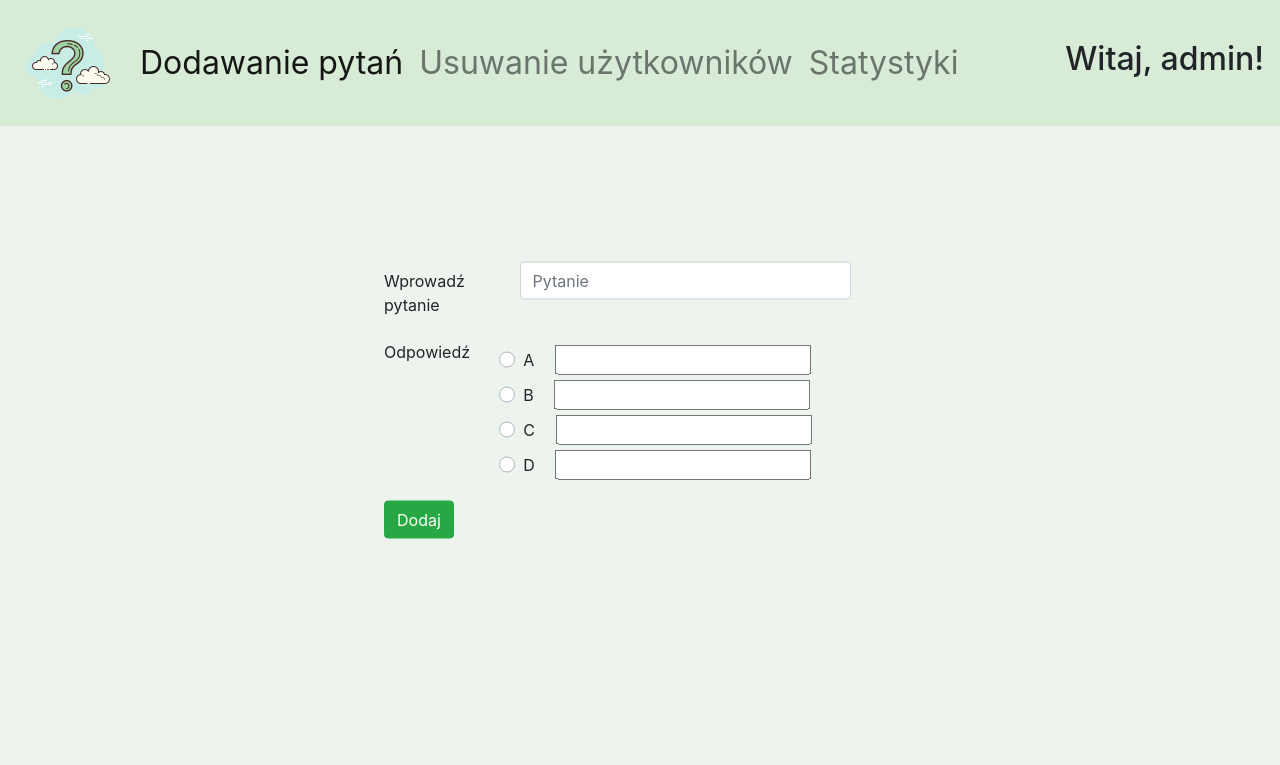
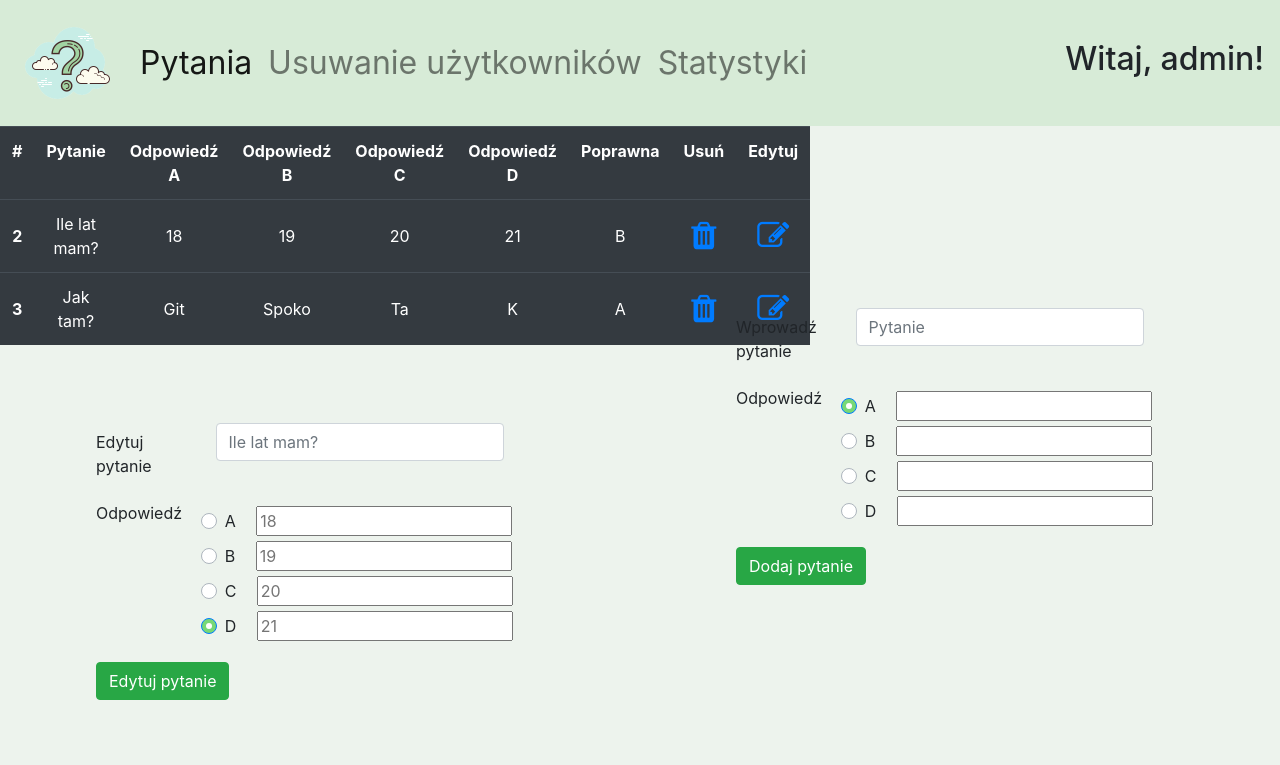
Before and after one commit to kmroczek11/Tester, a PHP site: page /admin.php?question_id=2&action=edit in a window 1280 px wide. Shown: the top 765 px of the page. Run offline with PHP 8.4, Linux system fonts and the light colour scheme; data comes from the database, SQL or seed files in the repository.

Commit message:
Questions Operations

```diff
--- /dev/null
+++ b/add_question.php
@@ -0,0 +1,99 @@
+<?php
+    require_once "functions.php";
+
+    $conn = @new mysqli('localhost', 'root', '', 'tester');
+    if ($conn->connect_errno) die('No Connection.');//errno zawiera numery błędów
+
+    $question = $answer_a = $answer_b = $answer_c = $answer_d = $correct = "";
+    $err = 1;
+
+    if ($_SERVER["REQUEST_METHOD"] == "POST") {
+
+      $question = $_POST["question"];
+      $answer_a = $_POST["answer_a"];
+      $answer_b = $_POST["answer_b"];
+      $answer_c = $_POST["answer_c"];
+      $answer_d = $_POST["answer_d"];
+      $correct = $_POST["correct"];
+
+      if (empty($question) || empty($answer_a) || empty($answer_b) || empty($answer_c) || empty($answer_d)) {
+        $err = 2;
+      }
+      else {
+        $err = 3;
+        $question = test_input($question);
+        $answer_a = test_input($answer_a);
+        $answer_b = test_input($answer_b);
+        $answer_c = test_input($answer_c);
+        $answer_d = test_input($answer_d);
+        add_question($question, $answer_a, $answer_b, $answer_c, $answer_d, $correct);
+      }
+    }
+
+    function add_question($question, $answer_a, $answer_b, $answer_c, $answer_d, $correct){
+      $sql = "INSERT INTO questions (question, answer_a, answer_b, answer_c, answer_d, correct) VALUES ('".$question."','".$answer_a."','".$answer_b."','".$answer_c."','".$answer_d."','".$correct."')";
+      $add_question = $GLOBALS['conn']->query($sql) or die ("Error while adding a question");
+      if ($add_question === TRUE){
+        header('Refresh: 0; url=admin.php');
+        exit;
+      }
+    }
+  ?>
+<form method="post" action="<?php htmlspecialchars($_SERVER["PHP_SELF"]);?>">
+        <div class="form-group row">
+          <label for="question" class="col-sm-3 col-form-label">Wprowadź pytanie</label>
+          <div class="col-sm-8">
+            <input name="question" type="text" class="form-control" id="question" placeholder="Pytanie">
+          </div>
+        </div>
+        <fieldset class="form-group">
+        <div class="row">
+          <legend class="col-form-label col-sm-2 pt-0">Odpowiedź</legend>
+          <div class="col-sm-10">
+            <div class="form-check">
+              <div class="custom-control custom-radio custom-control-inline">
+                <input name="correct" checked="true" type="radio" id="A" value="A" class="custom-control-input">
+                <label class="custom-control-label" for="A">A</label>
+              </div>
+              <input name="answer_a" type="text" class="form-check-label">
+            </div>
+
+            <div class="form-check">
+              <div class="custom-control custom-radio custom-control-inline">
+                <input name="correct" type="radio" id="B" value="B" class="custom-control-input">
+                <label class="custom-control-label" for="B">B</label>
+              </div>
+              <input name="answer_b" type="text" class="form-check-label">
+            </div>
+
+            <div class="form-check">
+              <div class="custom-control custom-radio custom-control-inline">
+                <input name="correct" type="radio" id="C" value="C" class="custom-control-input">
+                <label class="custom-control-label" for="C">C</label>
+              </div>
+              <input name="answer_c" type="text" class="form-check-label">
+            </div>
+
+            <div class="form-check">
+              <div class="custom-control custom-radio custom-control-inline">
+                <input name="correct" type="radio" id="D" value="D" class="custom-control-input">
+                <label class="custom-control-label" for="D">D</label>
+              </div>
+              <input name="answer_d" type="text" class="form-check-label">
+            </div>
+
+          </div>
+        </div>
+        </fieldset>
+        <input class="btn btn-success" type="submit" value="Dodaj pytanie">
+        <?php
+          if ($err == 2)
+            echo("<div class='alert alert-danger' role='alert'>
+              Pola nie mogą być puste!
+              </div>");
+          if ($err == 3)
+            echo("<div class='alert alert-success' role='alert'>
+            Dodano pytanie!
+            </div>");
+        ?>
+</form>
--- a/admin.php
+++ b/admin.php
@@ -7,80 +7,33 @@
   <title>Admin Panel</title>
   <!-- Bootstrap CSS -->
   <link rel="stylesheet" href="https://stackpath.bootstrapcdn.com/bootstrap/4.3.1/css/bootstrap.min.css" integrity="sha384-ggOyR0iXCbMQv3Xipma34MD+dH/1fQ784/j6cY/iJTQUOhcWr7x9JvoRxT2MZw1T" crossorigin="anonymous">
+  <link href="https://maxcdn.bootstrapcdn.com/font-awesome/4.7.0/css/font-awesome.min.css" rel="stylesheet">
   <link rel="stylesheet" href="css/admin.css"/>
 </head>
 <body>
-  <?php
-  ?>
-  <nav class="navbar navbar-expand-lg navbar-light">
-  <a class="navbar-brand"><img width=100 height=100 src="assets/logo.png"></a>
-    <button class="navbar-toggler" type="button" data-toggle="collapse" data-target="#navbarText" aria-controls="navbarText" aria-expanded="false" aria-label="Toggle navigation">
-      <span class="navbar-toggler-icon"></span>
-    </button>
-    <div class="collapse navbar-collapse" id="navbarText">
-      <ul class="navbar-nav mr-auto">
-        <li class="nav-item active">
-          <a class="nav-link" href="<?php htmlspecialchars($_SERVER["PHP_SELF"]);?>">Dodawanie pytań <span class="sr-only">(current)</span></a>
-        </li>
-        <li class="nav-item">
-          <a class="nav-link" href="deleteUsers.php">Usuwanie użytkowników</a>
-        </li>
-        <li class="nav-item">
-          <a class="nav-link" href="stats.php">Statystyki</a>
-        </li>
-      </ul>
-      <h1>Witaj, admin!</h1>
+  <div id="main">
+    <?php
+      include 'admin_navbar.php';
+    ?>
+    <div id="left">
+      <?php
+        include 'questions.php';
+      ?>
+
+      <div id="edit">
+        <?php
+          if (isset($_GET['action']) == 'edit')
+            include 'edit_question.php';
+        ?>
+      </div>
+
     </div>
-  </nav>
-
-  <form>
-    <div class="form-group row">
-      <label for="question" class="col-sm-3 col-form-label">Wprowadź pytanie</label>
-      <div class="col-sm-8">
-        <input type="text" class="form-control" id="question" placeholder="Pytanie">
-      </div>
+    <div id="right">
+      <?php
+        include 'add_question.php';
+      ?>
     </div>
-    <fieldset class="form-group">
-    <div class="row">
-      <legend class="col-form-label col-sm-2 pt-0">Odpowiedź</legend>
-      <div class="col-sm-10">
-        <div class="form-check">
-          <div class="custom-control custom-radio custom-control-inline">
-            <input type="radio" id="A" name="answer" class="custom-control-input">
-            <label class="custom-control-label" for="A">A</label>
-          </div>
-          <input type="text" class="form-check-label">
-        </div>
-
-        <div class="form-check">
-          <div class="custom-control custom-radio custom-control-inline">
-            <input type="radio" id="B" name="answer" class="custom-control-input">
-            <label class="custom-control-label" for="B">B</label>
-          </div>
-          <input type="text" class="form-check-label">
-        </div>
-
-        <div class="form-check">
-          <div class="custom-control custom-radio custom-control-inline">
-            <input type="radio" id="C" name="answer" class="custom-control-input">
-            <label class="custom-control-label" for="C">C</label>
-          </div>
-          <input type="text" class="form-check-label">
-        </div>
-
-        <div class="form-check">
-          <div class="custom-control custom-radio custom-control-inline">
-            <input type="radio" id="D" name="answer" class="custom-control-input">
-            <label class="custom-control-label" for="D">D</label>
-          </div>
-          <input type="text" class="form-check-label">
-        </div>
-
-      </div>
-    </div>
-  </fieldset>
-  <button type="submit" class="btn btn-success">Dodaj</button>
-  </form>
+</div>
 
   <script src="https://code.jquery.com/jquery-3.3.1.slim.min.js" integrity="sha384-q8i/X+965DzO0rT7abK41JStQIAqVgRVzpbzo5smXKp4YfRvH+8abtTE1Pi6jizo" crossorigin="anonymous"></script>
   <script src="https://cdnjs.cloudflare.com/ajax/libs/popper.js/1.14.7/umd/popper.min.js" integrity="sha384-UO2eT0CpHqdSJQ6hJty5KVphtPhzWj9WO1clHTMGa3JDZwrnQq4sF86dIHNDz0W1" crossorigin="anonymous"></script>
--- /dev/null
+++ b/admin_navbar.php
@@ -0,0 +1,32 @@
+<nav class="navbar navbar-expand-lg navbar-light">
+  <a class="navbar-brand"><img width=100 height=100 src="assets/logo.png"></a>
+    <button class="navbar-toggler" type="button" data-toggle="collapse" data-target="#navbarText" aria-controls="navbarText" aria-expanded="false" aria-label="Toggle navigation">
+      <span class="navbar-toggler-icon"></span>
+    </button>
+    <div class="collapse navbar-collapse" id="navbarText">
+      <ul class="navbar-nav mr-auto">
+        <li class="nav-item
+        <?php
+        if (strpos($_SERVER['REQUEST_URI'], 'admin'))
+          echo (" active");
+        ?>">
+          <a class="nav-link" href="admin.php">Pytania</a>
+        </li>
+        <li class="nav-item
+        <?php
+        if (strpos($_SERVER['REQUEST_URI'], 'deleteUsers'))
+          echo (" active");
+        ?>">
+          <a class="nav-link" href="deleteUsers.php">Usuwanie użytkowników</a>
+        </li>
+        <li class="nav-item
+        <?php
+        if (strpos($_SERVER['REQUEST_URI'], 'stats'))
+          echo (" active");
+        ?>">
+          <a class="nav-link" href="stats.php">Statystyki</a>
+        </li>
+      </ul>
+      <h1>Witaj, admin!</h1>
+    </div>
+</nav>
--- a/css/admin.css
+++ b/css/admin.css
@@ -11,11 +11,7 @@ body{
 }
 
 form {
-    width:40%;
-    position: absolute;
-    left: 50%;
-    top: 50%;
-    transform: translate(-50%, -50%);
+    width:70%;
 }
 
 .form-check{
@@ -25,3 +21,30 @@ form {
 .custom-control-input:checked~.custom-control-label::before {
     background: rgb(119, 216, 119);
 }
+
+span{
+    cursor: pointer;
+}
+
+#right{
+    width:50%;
+    height: 80vh;
+    float:left;
+    display:flex;
+    justify-content: center;
+    align-items: center;
+}
+
+#left{
+    width:50%;
+    float:left;
+    display:flex;
+    flex-direction: column;
+}
+
+#edit{
+    display:flex;
+    justify-content: center;
+    align-items: center;
+    height: 50vh;
+}
--- /dev/null
+++ b/edit_question.php
@@ -0,0 +1,125 @@
+<?php
+    require_once "functions.php";
+
+    $conn = @new mysqli('localhost', 'root', '', 'tester');
+    if ($conn->connect_errno) die('No Connection.');//errno zawiera numery błędów
+
+    $question_id = $_GET['question_id'];
+    $question = $answer_a = $answer_b = $answer_c = $answer_d = $correct = $id = "";
+    $err = 1;
+
+    $sql = "SELECT * FROM questions WHERE question_id=".$question_id."";
+    $find_question = $conn->query($sql) or die ("Error while searching for a question");
+    $row = $find_question->fetch_array();
+    if ($find_question->num_rows == 1){
+        $id = $row['question_id'];
+        $question = $row['question'];
+        $answer_a = $row['answer_a'];
+        $answer_b = $row['answer_b'];
+        $answer_c = $row['answer_c'];
+        $answer_d = $row['answer_d'];
+        $correct = $row['correct'];
+    }
+
+    if ($_SERVER["REQUEST_METHOD"] == "POST") {
+
+      if (isset($_POST["question"])){
+        $question = $_POST["question"];
+      }
+
+      if (isset($_POST["answer_a"])){
+        $answer_a = $_POST["answer_a"];
+      }
+
+      if (isset($_POST["answer_b"])){
+        $answer_b = $_POST["answer_b"];
+      }
+
+      if (isset($_POST["answer_c"])){
+        $answer_c = $_POST["answer_c"];
+      }
+
+      if (isset($_POST["answer_d"])){
+        $answer_d = $_POST["answer_d"];
+      }
+
+      if (isset($_POST["correct"])){
+        $correct = $_POST["correct"];
+      }
+
+      $question = test_input($question);
+      $answer_a = test_input($answer_a);
+      $answer_b = test_input($answer_b);
+      $answer_c = test_input($answer_c);
+      $answer_d = test_input($answer_d);
+      edit_question($question, $answer_a, $answer_b, $answer_c, $answer_d, $correct, $id);
+    }
+
+    function edit_question($question, $answer_a, $answer_b, $answer_c, $answer_d, $correct, $id){
+      $sql = "UPDATE questions SET question='".$question."', answer_a='".$answer_a."', answer_b='".$answer_b."', answer_c='".$answer_c."', answer_d='".$answer_d."', correct='".$correct."' WHERE question_id='".$id."'";
+      $edit_question = $GLOBALS['conn']->query($sql) or die ("Error while editing a question");
+      if ($edit_question === TRUE){
+        header('Refresh: 0; url=admin.php');
+        exit;
+      }
+    }
+  ?>
+
+<form method="post" action="<?php htmlspecialchars($_SERVER["PHP_SELF"]);?>">
+        <div class="form-group row">
+          <label for="question" class="col-sm-3 col-form-label">Edytuj pytanie</label>
+          <div class="col-sm-8">
+            <input name="question" type="text" class="form-control" id="question" placeholder="<?php echo $question;?>">
+          </div>
+        </div>
+        <fieldset class="form-group">
+        <div class="row">
+          <legend class="col-form-label col-sm-2 pt-0">Odpowiedź</legend>
+          <div class="col-sm-10">
+            <div class="form-check">
+              <div class="custom-control custom-radio custom-control-inline">
+                <input name="correct" checked="<?php if ($correct == "A") echo "true";?>" type="radio" id="A" value="A" class="custom-control-input">
+                <label class="custom-control-label" for="A">A</label>
+              </div>
+              <input name="answer_a" type="text" class="form-check-label" placeholder="<?php echo $answer_a;?>">
+            </div>
+
+            <div class="form-check">
+              <div class="custom-control custom-radio custom-control-inline">
+                <input name="correct" checked="<?php if ($correct == "B") echo "true";?>" type="radio" id="B" value="B" class="custom-control-input">
+                <label class="custom-control-label" for="B">B</label>
+              </div>
+              <input name="answer_b" type="text" class="form-check-label" placeholder="<?php echo $answer_b;?>">
+            </div>
+
+            <div class="form-check">
+              <div class="custom-control custom-radio custom-control-inline">
+                <input name="correct" checked="<?php if ($correct == "C") echo "true";?>" type="radio" id="C" value="C" class="custom-control-input">
+                <label class="custom-control-label" for="C">C</label>
+              </div>
+              <input name="answer_c" type="text" class="form-check-label" placeholder="<?php echo $answer_c;?>">
+            </div>
+
+            <div class="form-check">
+              <div class="custom-control custom-radio custom-control-inline">
+                <input name="correct" checked="<?php if ($correct == "D") echo "true";?>" type="radio" id="D" value="D" class="custom-control-input">
+                <label class="custom-control-label" for="D">D</label>
+              </div>
+              <input name="answer_d" type="text" class="form-check-label" placeholder="<?php echo $answer_d;?>">
+            </div>
+
+          </div>
+        </div>
+        </fieldset>
+        <input class="btn btn-success" type="submit" value="Edytuj pytanie">
+        <?php
+          if ($err == 2)
+            echo("<div class='alert alert-danger' role='alert'>
+              Pola nie mogą być puste!
+              </div>");
+          if ($err == 3)
+            echo("<div class='alert alert-success' role='alert'>
+            Dodano pytanie!
+            </div>");
+        ?>
+</form>
--- a/login.php
+++ b/login.php
@@ -7,7 +7,7 @@
     <title>Tester Login Page</title>
     <!-- Bootstrap CSS -->
     <link rel="stylesheet" href="https://stackpath.bootstrapcdn.com/bootstrap/4.3.1/css/bootstrap.min.css" integrity="sha384-ggOyR0iXCbMQv3Xipma34MD+dH/1fQ784/j6cY/iJTQUOhcWr7x9JvoRxT2MZw1T" crossorigin="anonymous">
-    <link rel="stylesheet" href="css/index.css"/>
+    <link rel="stylesheet" href="css/login.css"/>
     <!-- Optional JavaScript -->
     <!-- jQuery first, then Popper.js, then Bootstrap JS -->
     <script src="https://code.jquery.com/jquery-3.3.1.slim.min.js" integrity="sha384-q8i/X+965DzO0rT7abK41JStQIAqVgRVzpbzo5smXKp4YfRvH+8abtTE1Pi6jizo" crossorigin="anonymous"></script>
--- /dev/null
+++ b/questions.php
@@ -0,0 +1,33 @@
+<?php
+        $conn = @new mysqli('localhost', 'root', '', 'tester');
+        if ($conn->connect_errno) die('No Connection.');//errno zawiera numery błędów
+        $table = $conn->query("SELECT * FROM questions");
+        $row = $table->fetch_array();
+        echo ("<table class='table table-hover table-dark text-center'");
+        echo ("<thead><tr><th scope='col'>#</th><th scope='col'>Pytanie</th><th scope='col'>Odpowiedź A</th>
+        <th scope='col'>Odpowiedź B</th><th scope='col'>Odpowiedź C</th><th scope='col'>Odpowiedź D</th>
+        <th scope='col'>Poprawna</th><th scope='col'>Usuń</th><th scope='col'>Edytuj</th></tr></thead>");
+        while ($row){
+            echo ("<tr><th class='align-middle' scope='row'>".$row["question_id"]."</th>
+            <td class='align-middle'>".$row["question"]."</td><td class='align-middle'>".$row["answer_a"]."</td>
+            <td class='align-middle'>".$row["answer_b"]."</td><td class='align-middle'>".$row["answer_c"]."</td>
+            <td class='align-middle'>".$row["answer_d"]."</td><td class='align-middle'>".$row["correct"]."</td>
+            <td><a href='admin.php?question_id=".$row["question_id"]."&action=delete'><span class='fa fa-trash'></td>
+            <td><a href='admin.php?question_id=".$row["question_id"]."&action=edit'><span class='fa fa-edit'></td>
+            </tr>");
+            $row = $table->fetch_array();
+        }
+        echo ("</table>");
+
+        if (isset($_GET['question_id'])){
+            $question_id = $_GET['question_id'];
+            if ($_GET['action'] == 'delete'){
+                $sql = "DELETE FROM questions WHERE question_id=".$question_id."";
+                $delete = $conn->query($sql) or die ("Error while deleting question");
+                if ($delete === TRUE){
+                header("Location: admin.php");
+                exit;
+                }
+            }
+        }
+?>
--- a/register.php
+++ b/register.php
@@ -7,7 +7,7 @@
     <title>Tester Login Page</title>
     <!-- Bootstrap CSS -->
     <link rel="stylesheet" href="https://stackpath.bootstrapcdn.com/bootstrap/4.3.1/css/bootstrap.min.css" integrity="sha384-ggOyR0iXCbMQv3Xipma34MD+dH/1fQ784/j6cY/iJTQUOhcWr7x9JvoRxT2MZw1T" crossorigin="anonymous">
-    <link rel="stylesheet" href="css/index.css"/>
+    <link rel="stylesheet" href="css/register.css"/>
     <!-- Optional JavaScript -->
     <!-- jQuery first, then Popper.js, then Bootstrap JS -->
     <script src="https://code.jquery.com/jquery-3.3.1.slim.min.js" integrity="sha384-q8i/X+965DzO0rT7abK41JStQIAqVgRVzpbzo5smXKp4YfRvH+8abtTE1Pi6jizo" crossorigin="anonymous"></script>
```
Also changed, not shown: css/register.css (added, +15 -0 lines), css/user.css (added, +11 -0 lines), deleteUsers.php (added, +47 -0 lines), functions.php (added, +8 -0 lines), tester.sql (added, +103 -0 lines), user.php (+5 -24 lines), user_navbar.php (added, +22 -0 lines), css/login.css (renamed from css/index.css).
